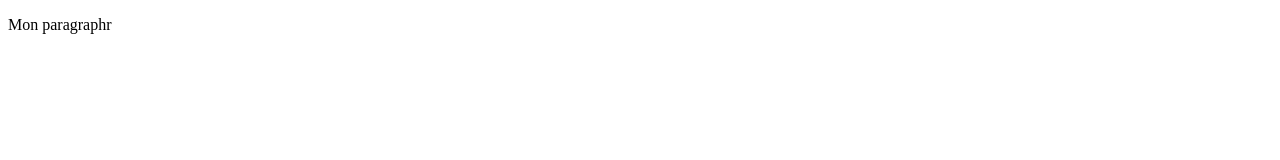
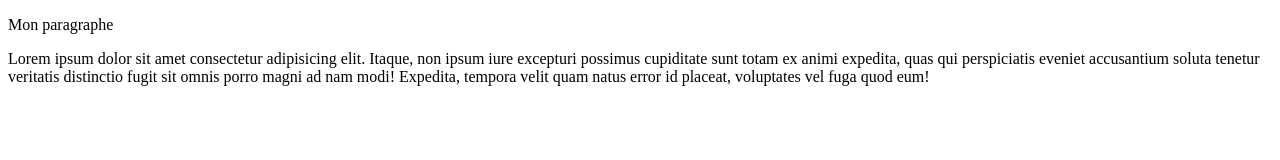
Before and after one commit to Moncefbenhadj/distant2, a plain HTML site: page index.html in a window 1280 px wide. Drawn offline with Linux system fonts and the light colour scheme.

Commit message:
Ajout paragraphe

```diff
--- a/index.html
+++ b/index.html
@@ -7,6 +7,9 @@
     <title>Document</title>
 </head>
 <body>
-    <p>Mon paragraphr</p>
+    <p>Mon paragraphe</p>
+
+    <p>Lorem ipsum dolor sit amet consectetur adipisicing elit. Itaque, non ipsum iure excepturi possimus cupiditate sunt totam ex animi expedita, quas qui perspiciatis eveniet accusantium soluta tenetur veritatis distinctio fugit sit omnis porro magni ad nam modi! Expedita, tempora velit quam natus error id placeat, voluptates vel fuga quod eum!</p>
+
 </body>
 </html>
```
